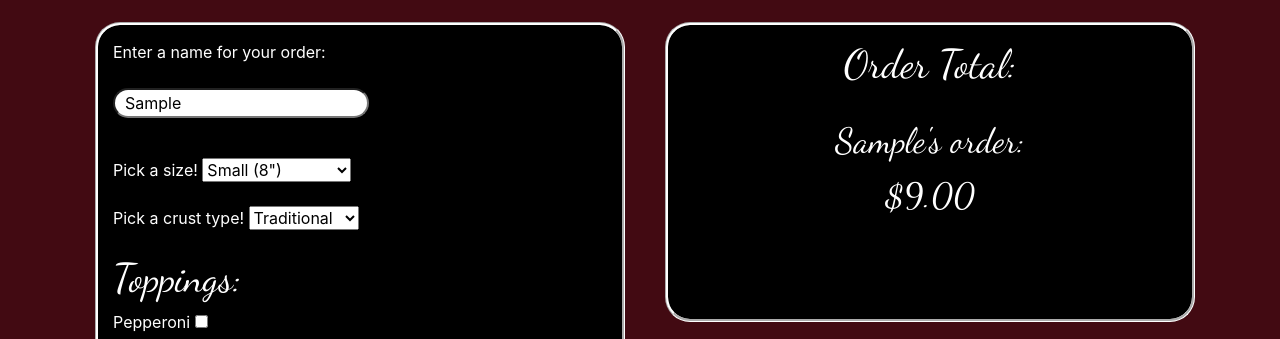
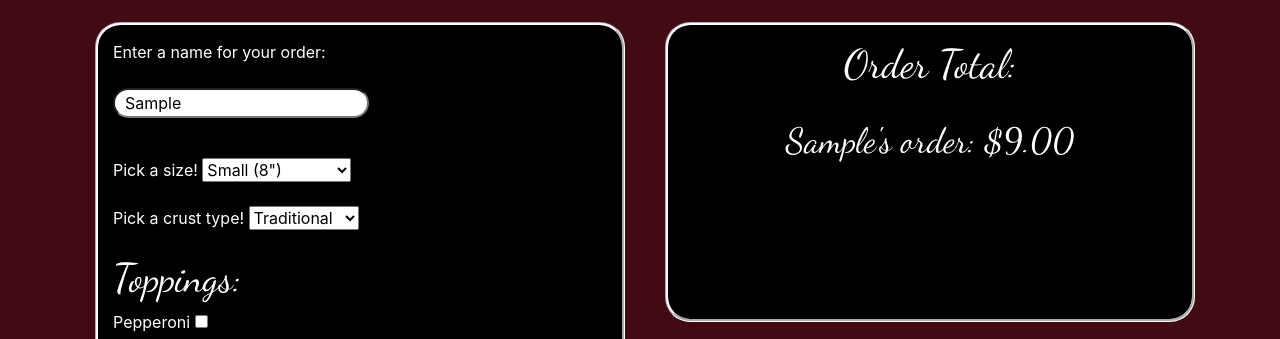
Before and after one commit to nwangemann/Friday-Week-4, a plain HTML site: page index.html in a window 1280 px wide. Both pictures are taken after typing "Sample" into the empty fields and a click on the button "Place Order". Shown: the part 223-562 px from the top of the page. Drawn offline with Linux system fonts and the light colour scheme.

Commit message:
add functionality to display multiple orders on the website

```diff
--- a/index.html
+++ b/index.html
@@ -81,9 +81,7 @@
           <h3>Order Total:</h3>
           <br>
           <div id="outputNameLocation">
-            <h4 id="outputName"></h4>
-          </div>
-          <div id="output">
+            <h4 id="output"></h4>
           </div>
         </div>
         <div class="panel-default" id="panel3">
--- a/js/scripts.js
+++ b/js/scripts.js
@@ -25,6 +25,7 @@ Order.prototype.toppingsCalc = function() {
   return total
 }
 
+//business logic for storing multiple orders, relies heavily on address book example
 function OrderTracker() {
   this.orders = [],
   this.currentID = 0
@@ -35,18 +36,21 @@ OrderTracker.prototype.addOrder = function(order) {
   this.orders.push(order);
 }
 
-OrderTracker.prototype
+OrderTracker.prototype.assignId = function() {
+  this.currentID += 1;
+  return this.currentID;
+}
 
 
 // User Interface Logic
 
 var toppingsArray = []
+var orderTracker = new OrderTracker();
 
 $(document).ready(function() {
   $("#formOne").submit(function(event) {
     event.preventDefault();
     var orderName = $("#nameInput").val();
-    console.log(orderName);
     var orderSize = $("#size").val();
     var crustType = $("#crust").val();
     $("input:checkbox[name=toppings]:checked").each(function() {
@@ -57,8 +61,8 @@ $(document).ready(function() {
     var orderObject = new Order(orderName, orderSize, crustType, toppingsArray);
     orderObject.toppings = orderObject.toppingsCalc();
     orderObject.priceCalc();
-    console.log(orderObject);
-    $("#outputName").text(orderObject.name + "'s order:");
-    $("#output").text("$" + orderObject.cost + ".00");
+    orderTracker.addOrder(orderObject)
+    console.log(orderTracker);
+    $("#output").append(orderObject.name + "'s order: " + " $" + orderObject.cost + ".00" + "<br>");
   });
 });
```
